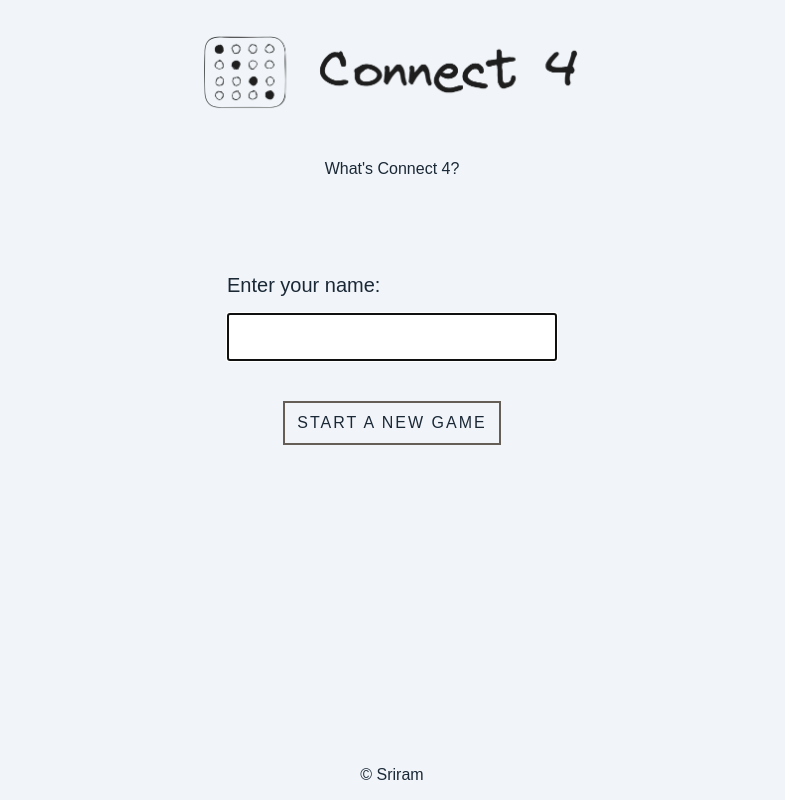
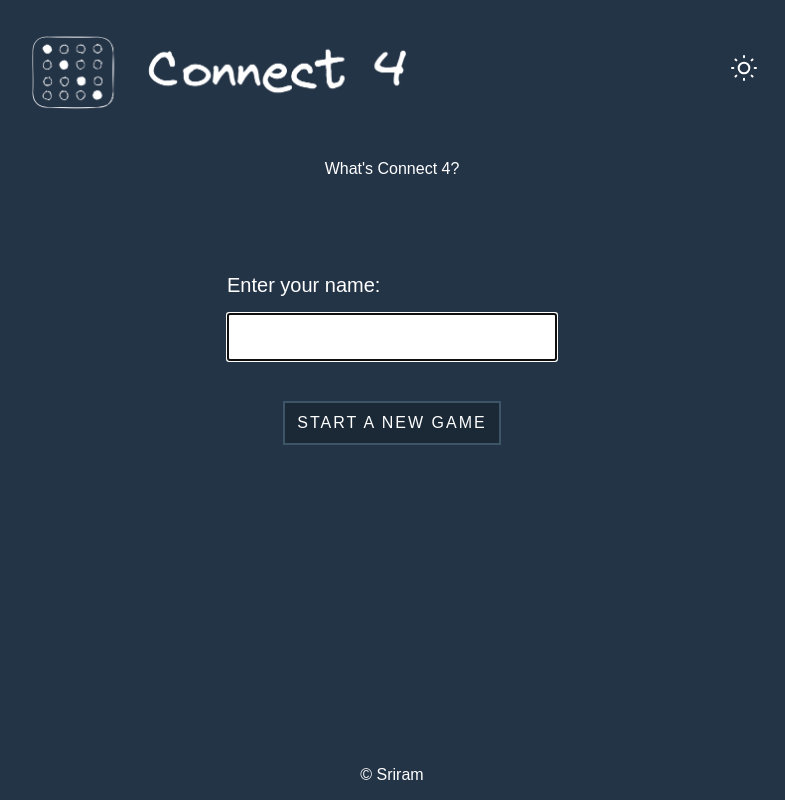
Before and after one commit to tsriram/connect4, a SvelteKit app: page / in a window 1280 px wide. Shown: the whole page, without its empty margins (248-1033 px from the left). Built offline with nearby package versions, Linux system fonts and the light colour scheme; no server answers.

Commit message:
theme switcher

```diff
--- a/src/app.html
+++ b/src/app.html
@@ -1,5 +1,5 @@
 <!DOCTYPE html>
-<html lang="en" class="light">
+<html lang="en">
 	<head>
 		<meta charset="utf-8" />
 		<link rel="icon" href="%sveltekit.assets%/favicon.png" />
--- /dev/null
+++ b/src/lib/components/InitialThemeSetter.svelte
@@ -0,0 +1,15 @@
+<svelte:head>
+	<script>
+		try {
+			// it looks like we can't import THEME_KEY here?
+			const themeKey = 'connect4:theme';
+			if (!(themeKey in localStorage)) {
+				const initialTheme = window.matchMedia('(prefers-color-scheme: dark)') ? 'dark' : 'light';
+				localStorage.setItem(themeKey, initialTheme);
+			}
+			document.querySelector('html').classList.add(localStorage.getItem(themeKey));
+		} catch (e) {
+			console.error(e);
+		}
+	</script>
+</svelte:head>
--- /dev/null
+++ b/src/lib/components/ThemeSelector.svelte
@@ -0,0 +1,56 @@
+<script lang="ts">
+	import { getItem, setItem } from '$lib/utils/storage';
+	import Moon from '$lib/components/icons/Moon.svelte';
+	import Sun from '$lib/components/icons/Sun.svelte';
+	import { browser } from '$app/environment';
+	import { THEME_KEY } from '$lib/constants';
+
+	let resolvedTheme: string;
+	if (browser) {
+		const userSetTheme = getItem(THEME_KEY);
+		if (userSetTheme) {
+			resolvedTheme = userSetTheme;
+		} else {
+			const isMediaDarkTheme = window.matchMedia('(prefers-color-scheme: dark)');
+			const systemTheme = isMediaDarkTheme ? 'dark' : 'light';
+			resolvedTheme = systemTheme;
+		}
+	}
+
+	function toggleTheme() {
+		const { classList } = document.querySelector('html') as HTMLElement;
+		if (resolvedTheme) {
+			classList.remove(resolvedTheme);
+		}
+		resolvedTheme = resolvedTheme === 'light' ? 'dark' : 'light';
+		classList.add(resolvedTheme);
+		try {
+			setItem(THEME_KEY, resolvedTheme);
+		} catch (e) {
+			// ignore
+		}
+	}
+</script>
+
+{#if resolvedTheme !== undefined}
+	<button class="btn-toggle-theme" on:click={toggleTheme} title="Toggle theme">
+		{#if resolvedTheme === 'dark'}
+			<Sun />
+		{:else}
+			<Moon />
+		{/if}
+	</button>
+{/if}
+
+<style>
+	.btn-toggle-theme {
+		background: none;
+		border: none;
+		font-size: 2rem;
+		padding: 0;
+		cursor: pointer;
+	}
+	.btn-toggle-theme:active {
+		background-color: transparent;
+	}
+</style>
--- /dev/null
+++ b/src/lib/components/icons/Moon.svelte
@@ -0,0 +1,14 @@
+<svg
+  xmlns="http://www.w3.org/2000/svg"
+  class="icon icon-tabler icon-tabler-moon"
+  width="32"
+  height="32"
+  viewBox="0 0 24 24"
+  stroke-width="1.5"
+  stroke="var(--text-color)"
+  fill="none"
+  stroke-linecap="round"
+  stroke-linejoin="round">
+  <path stroke="none" d="M0 0h24v24H0z" />
+  <path d="M16.2 4a9.03 9.03 0 1 0 3.9 12a6.5 6.5 0 1 1 -3.9 -12" />
+</svg>
--- /dev/null
+++ b/src/lib/components/icons/Sun.svelte
@@ -0,0 +1,17 @@
+<svg
+  xmlns="http://www.w3.org/2000/svg"
+  class="icon icon-tabler icon-tabler-sun"
+  width="32"
+  height="32"
+  viewBox="0 0 24 24"
+  stroke-width="1.5"
+  stroke="var(--text-color)"
+  fill="none"
+  stroke-linecap="round"
+  stroke-linejoin="round">
+  <path stroke="none" d="M0 0h24v24H0z" />
+  <circle cx="12" cy="12" r="4" />
+  <path
+    d="M3 12h1M12 3v1M20 12h1M12 20v1M5.6 5.6l.7 .7M18.4 5.6l-.7 .7M17.7 17.7l.7
+    .7M6.3 17.7l-.7 .7" />
+</svg>
--- /dev/null
+++ b/src/lib/constants.ts
@@ -0,0 +1 @@
+export const THEME_KEY = 'connect4:theme';
--- /dev/null
+++ b/src/lib/utils/storage.ts
@@ -0,0 +1,7 @@
+export function getItem(key: string): string | null {
+	return window.localStorage.getItem(key);
+}
+
+export function setItem(key: string, value: string): void {
+	window.localStorage.setItem(key, value);
+}
--- a/src/routes/+layout.svelte
+++ b/src/routes/+layout.svelte
@@ -1,11 +1,19 @@
 <script lang="ts">
+	import InitialThemeSetter from '$lib/components/InitialThemeSetter.svelte';
+	import ThemeSelector from '$lib/components/ThemeSelector.svelte';
 	import Logo from '$lib/components/Logo.svelte';
 	import '../styles/global.css';
 </script>
 
+<InitialThemeSetter />
 <div class="wrapper">
 	<header class="header">
-		<Logo />
+		<div class="logo-container">
+			<Logo />
+		</div>
+		<div class="theme-selector-container">
+			<ThemeSelector />
+		</div>
 	</header>
 	<section class="middle">
 		<slot />
@@ -19,15 +27,28 @@
 		flex-direction: column;
 		min-height: 100%;
 		align-items: center;
+		max-width: 784px;
+		margin: auto;
+		padding: 0 2rem;
 	}
 	.header {
 		margin: 2rem 0;
+		display: flex;
+		align-items: center;
+		justify-content: space-between;
+		width: 100%;
+	}
+	.logo-container {
+		/* for visual alignment */
+		margin-left: -12px;
+	}
+	.theme-selector-container {
+		/* for visual alignment */
+		margin-right: -8px;
 	}
 	.middle {
 		display: flex;
 		flex: 1;
-		margin: auto;
-		padding: 0 2rem;
 	}
 	footer {
 		display: flex;
```
